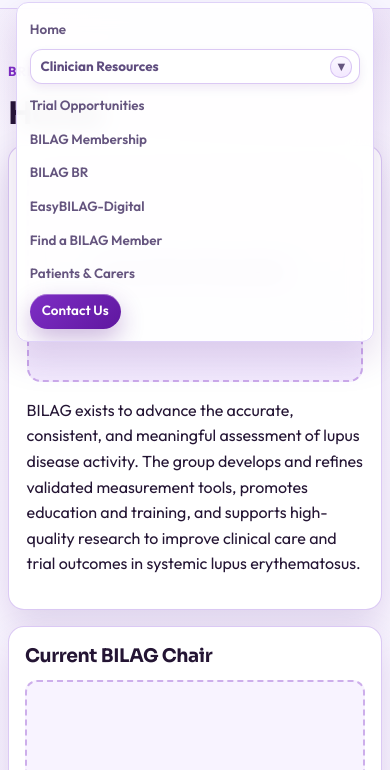
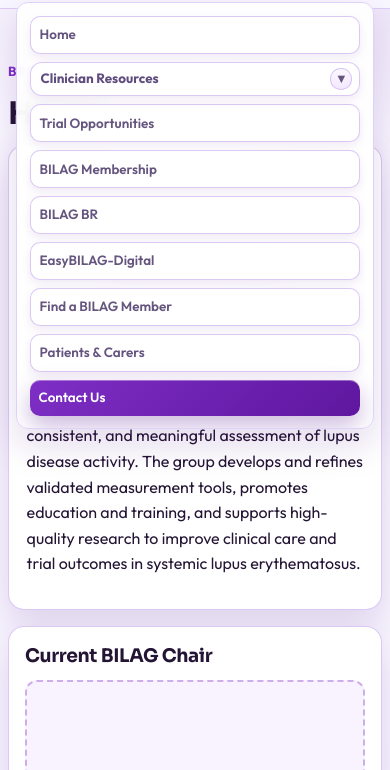
Before and after one commit to BlooperKoops/bilag-website, a plain HTML site: page index.html in a window 390 px wide. Both pictures are taken after a click on the button "Menu". Shown: the part 74-844 px from the top of the page. Drawn offline with Linux system fonts and the light colour scheme.

Commit message:
Apply unified pill styling to top toolbar links

```diff
--- a/style.css
+++ b/style.css
@@ -47,6 +47,18 @@
 }
 .nav-list a{font-weight:600;color:var(--muted);font-size:.84rem;white-space:nowrap}
 .nav-list a:hover{color:var(--primary-strong)}
+.nav-list > li > a{
+  display:inline-flex;
+  align-items:center;
+  padding:.3rem .62rem;
+  border:1px solid rgba(205,181,240,.72);
+  border-radius:999px;
+  background:#fff;
+  box-shadow:0 4px 10px rgba(73,16,126,.08);
+}
+.nav-list > li > a:hover{
+  background:#f5edff;
+}
 .nav-dropdown{position:relative}
 .nav-dropdown-head{
   display:flex;
@@ -114,6 +126,11 @@
   box-shadow:0 10px 24px rgba(89,28,149,.3), inset 0 1px 0 rgba(255,255,255,.35);
 }
 .nav-list a.btn{color:#fff}
+.nav-list > li > a.btn{
+  border:0;
+  background:linear-gradient(135deg,var(--primary),var(--primary-strong));
+  box-shadow:0 10px 24px rgba(89,28,149,.3), inset 0 1px 0 rgba(255,255,255,.35);
+}
 .btn-small{padding:.42rem .75rem}
 .eyebrow{font-weight:700;text-transform:uppercase;letter-spacing:.08em;color:var(--primary);font-size:.82rem}
 .hero-grid{display:grid;grid-template-columns:1.2fr .8fr;gap:1.2rem;align-items:center}
@@ -446,6 +463,13 @@
     box-shadow:var(--shadow)
   }
   .nav-list.open{display:flex}
+  .nav-list > li{width:100%}
+  .nav-list > li > a{
+    width:100%;
+    border-radius:10px;
+    justify-content:flex-start;
+    padding:.45rem .55rem;
+  }
   .nav-dropdown{
     width:100%;
   }
```
